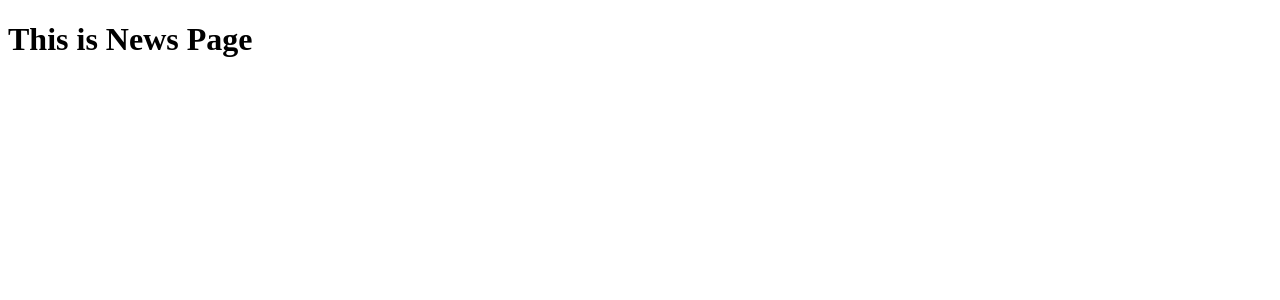
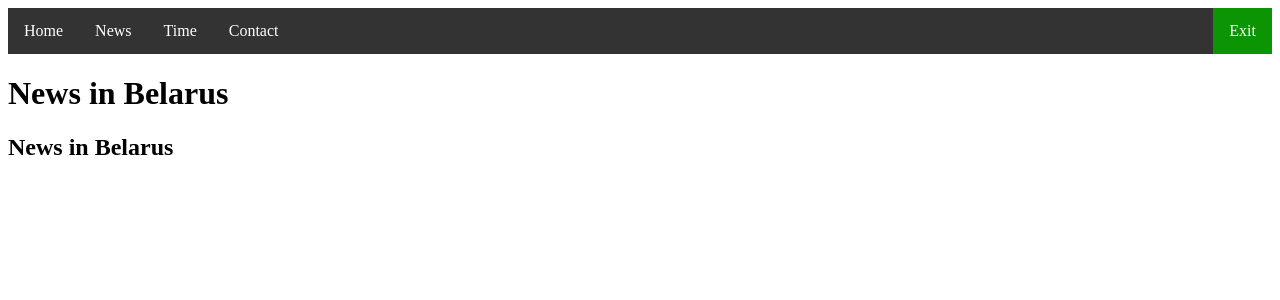
Before and after one commit to IvanStepus/Educational_Flask, a Flask app: page /news in a window 1280 px wide. Shown: the top 300 px of the page. Run offline with Flask 3, Linux system fonts and the light colour scheme.

Commit message:
The header has been added to the news page

```diff
--- a/templates/news_page.html
+++ b/templates/news_page.html
@@ -1,10 +1,43 @@
 <!DOCTYPE html>
 <html lang="en">
-<head>
-    <meta charset="UTF-8">
-    <title>Title</title>
-</head>
+<style>
+    ul {
+        list-style-type: none;
+        margin: 0;
+        padding: 0;
+        overflow: hidden;
+        background-color: #333;
+    }
+
+    li {
+        float: left;
+    }
+
+    li a {
+        display: block;
+        color: #ffffff;
+        text-align: center;
+        padding: 14px 16px;
+        text-decoration: none;
+    }
+
+    li a:hover:not(.active) {
+        background-color: #111;
+    }
+
+    .active {
+        background-color: #0b9404;
+    }
+</style>
 <body>
-    <h1>This is News Page<h1>
+<ul>
+    <li><a href="/">Home</a></li>
+    <li><a href="/news">News</a></li>
+    <li><a href="/time">Time</a></li>
+    <li><a href="#contact">Contact</a></li>
+    <li style="float:right"><a class="active" href="/exit">Exit</a></li>
+</ul>
+    <h1>News in Belarus<h1>
+    <h2>News in Belarus<h2>
 </body>
 </html>
```
Also changed, not shown: templates/base.html (added, +10 -0 lines).
